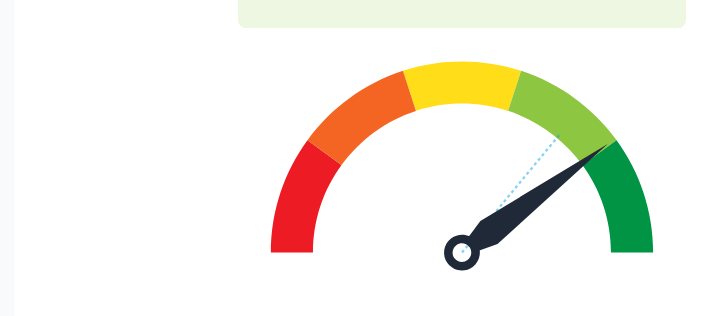
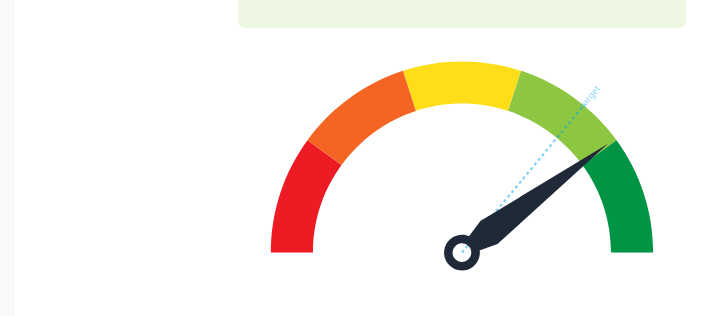
Before and after one commit to MarkPearce/scorecraft-creator, a React (Vite) app: page /concept2 in a window 1280 px wide. Shown: the part 296-612 px from the top of the page, without its empty margins (178-895 px from the left). Built offline with nearby package versions, Linux system fonts and the light colour scheme.

Commit message:
Extend target line in gauge
Extend the target line in the gauge component to go past the arc and add a small "target" label.

```diff
--- a/src/pages/Concept2.tsx
+++ b/src/pages/Concept2.tsx
@@ -97,7 +97,6 @@ const Concept2 = () => {
           </div>
 
           <div className="flex flex-col items-center justify-center space-y-8">
-            {/* Score Display */}
             <div className={`${getBackgroundColor(score)} p-6 rounded-lg w-full max-w-md`}>
               <div className="flex items-center justify-center gap-6">
                 {getFaceIcon(score)}
@@ -110,61 +109,59 @@ const Concept2 = () => {
               </div>
             </div>
 
-            {/* Enhanced Gauge */}
             <div className="relative w-full max-w-md aspect-[2/1]">
               <svg viewBox="0 0 512 300" className="w-full h-full">
                 <g id="dial">
-                  {/* Empty Fill Sections */}
                   <path className="fill-none" d="M317.7,68.2L256,257.9l161.4-117.2C392.8,107,358.1,81.3,317.7,68.2z"/>
                   <path className="fill-none" d="M256,58.4c-21.5,0-42.2,3.5-61.7,9.8L256,257.9l61.7-189.8C298.2,61.8,277.5,58.4,256,58.4z"/>
                   <path className="fill-none" d="M94.6,140.7L256,257.9L194.3,68.2C153.9,81.3,119.2,107,94.6,140.7z"/>
                   <path className="fill-none" d="M56.4,257.9H256L94.6,140.7C70.6,173.6,56.4,214.2,56.4,257.9z"/>
                   <path className="fill-none" d="M256,257.9h199.6c0-43.8-14.2-84.3-38.2-117.2L256,257.9z"/>
 
-                  {/* Yellow Center Section */}
                   <path className="fill-[#FFDD19]" d="M256,58.4c21.5,0,42.2,3.5,61.7,9.8l17.4-53.7C310.2,6.4,283.6,1.9,256,1.9c-27.6,0-54.2,4.4-79.1,12.5l17.4,53.7C213.8,61.8,234.5,58.4,256,58.4z"/>
 
-                  {/* Gray Sections */}
                   <polygon className="fill-[#C4C4C4]" points="0,257.9 56.4,257.9 56.4,257.9 0,257.9"/>
                   <polygon className="fill-[#C4C4C4]" points="455.6,257.9 455.6,257.9 512,257.9 512,257.9"/>
 
-                  {/* Green Right Section */}
                   <path className="fill-[#8DC641]" d="M417.4,140.7l45.7-33.2c-31.5-43.2-76.1-76.2-127.9-93.1l-17.4,53.7C358.1,81.3,392.8,107,417.4,140.7z"/>
 
-                  {/* Red Left Section */}
                   <path className="fill-[#ED1B24]" d="M49,107.5C18.2,149.8,0,201.8,0,257.9h56.4c0-43.8,14.2-84.3,38.2-117.2L49,107.5z"/>
 
-                  {/* Orange Section */}
                   <path className="fill-[#F46523]" d="M194.3,68.2l-17.4-53.7C125.1,31.4,80.4,64.4,49,107.5l45.7,33.2C119.2,107,153.9,81.3,194.3,68.2z"/>
 
-                  {/* Dark Green Right Edge */}
                   <path className="fill-[#019444]" d="M463,107.5l-45.7,33.2c24,32.9,38.2,73.5,38.2,117.2H512C512,201.8,493.8,149.8,463,107.5z"/>
 
-                  {/* Target Line */}
                   <g transform={`rotate(${calculateTargetRotation(targetScore)} 256 257.9)`}>
                     <line
                       x1="256"
                       y1="257.9"
                       x2="256"
-                      y2="50"
+                      y2="0"
                       className="stroke-[#0EA5E9] stroke-[3] opacity-50"
                       strokeDasharray="4 4"
                     />
+                    <g transform="rotate(-90)">
+                      <text
+                        x="-5"
+                        y="256"
+                        className="fill-[#0EA5E9] text-[12px] font-medium opacity-50"
+                        style={{ dominantBaseline: 'middle' }}
+                      >
+                        target
+                      </text>
+                    </g>
                   </g>
 
-                  {/* Needle */}
                   <g transform={`rotate(${calculateRotation(score)} 256 257.9)`}>
                     <polyline points="266.9,240.5 275.2,212.9 256,14.5 236.8,212.9 245.1,240.5" className="fill-gray-800"/>
                     <path className="fill-gray-800" d="M256,233.9c-13.3,0-24,10.7-24,24c0,13.3,10.7,24,24,24c13.3,0,24-10.7,24-24C280,244.7,269.3,233.9,256,233.9z M256,270.5c-6.9,0-12.5-5.6-12.5-12.5s5.6-12.5,12.5-12.5c6.9,0,12.5,5.6,12.5,12.5S262.9,270.5,256,270.5z"/>
                   </g>
 
-                  {/* Empty arc path */}
                   <path className="fill-none" d="M166,257.9c0-49.7,40.3-90,90-90s90,40.3,90,90H166z"/>
                 </g>
               </svg>
             </div>
 
-            {/* Action Buttons */}
             <div className="flex flex-col space-y-4 w-full max-w-md mt-8">
               <Button
                 onClick={() => navigate('/report')}
@@ -182,7 +179,6 @@ const Concept2 = () => {
           </div>
         </div>
 
-        {/* Prototype Controls */}
         <div className="mt-8 bg-gray-100 p-6 rounded-lg shadow-sm">
           <h2 className="text-lg font-semibold text-gray-900 mb-6">Prototype Controls</h2>
           <div className="w-full max-w-md space-y-6 mx-auto">
```
